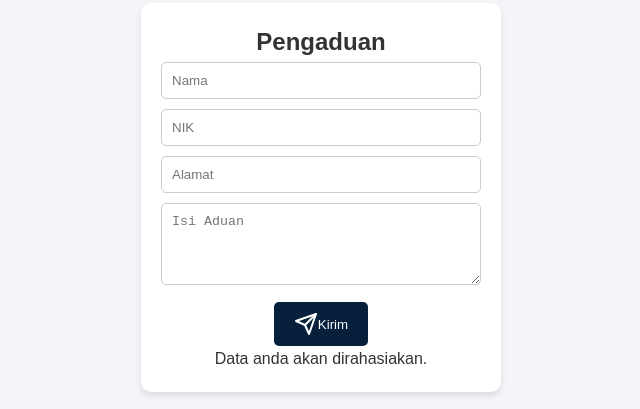
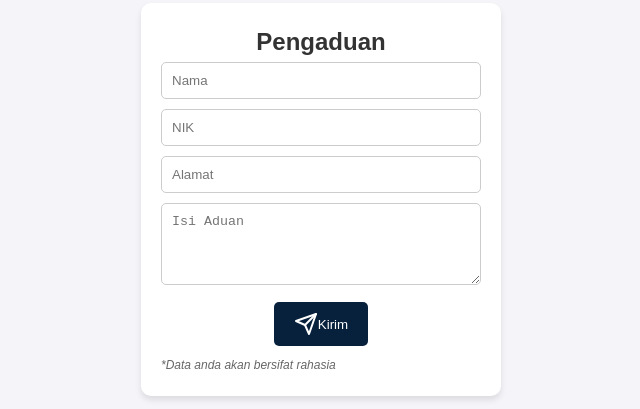
Before and after one commit to Erwn12/rutan-pelaihari-biolink, a plain HTML site: page index.html in a window 1280 px wide. Shown: the part 1264-1673 px from the top of the page, without its empty margins (319-959 px from the left). Drawn offline with nearby package versions, Linux system fonts and the light colour scheme.

Commit message:
Update index.html

```diff
--- a/index.html
+++ b/index.html
@@ -120,7 +120,7 @@
             <i data-feather="send" class="small-icon"></i> <!-- Ikon pesawat kertas -->
             <span>Kirim</span>
           </button>
-          <p>Data anda akan dirahasiakan.</p>
+          <p class="note">*Data anda akan bersifat rahasia</p>
         </form>
       </section>
     </div>
@@ -153,4 +153,4 @@
   </script>
   <script defer src="https://storage.googleapis.com/agentx-cdn-01/agentx-chat.js"></script>
 </body>
-</html>
+  </html>
```
